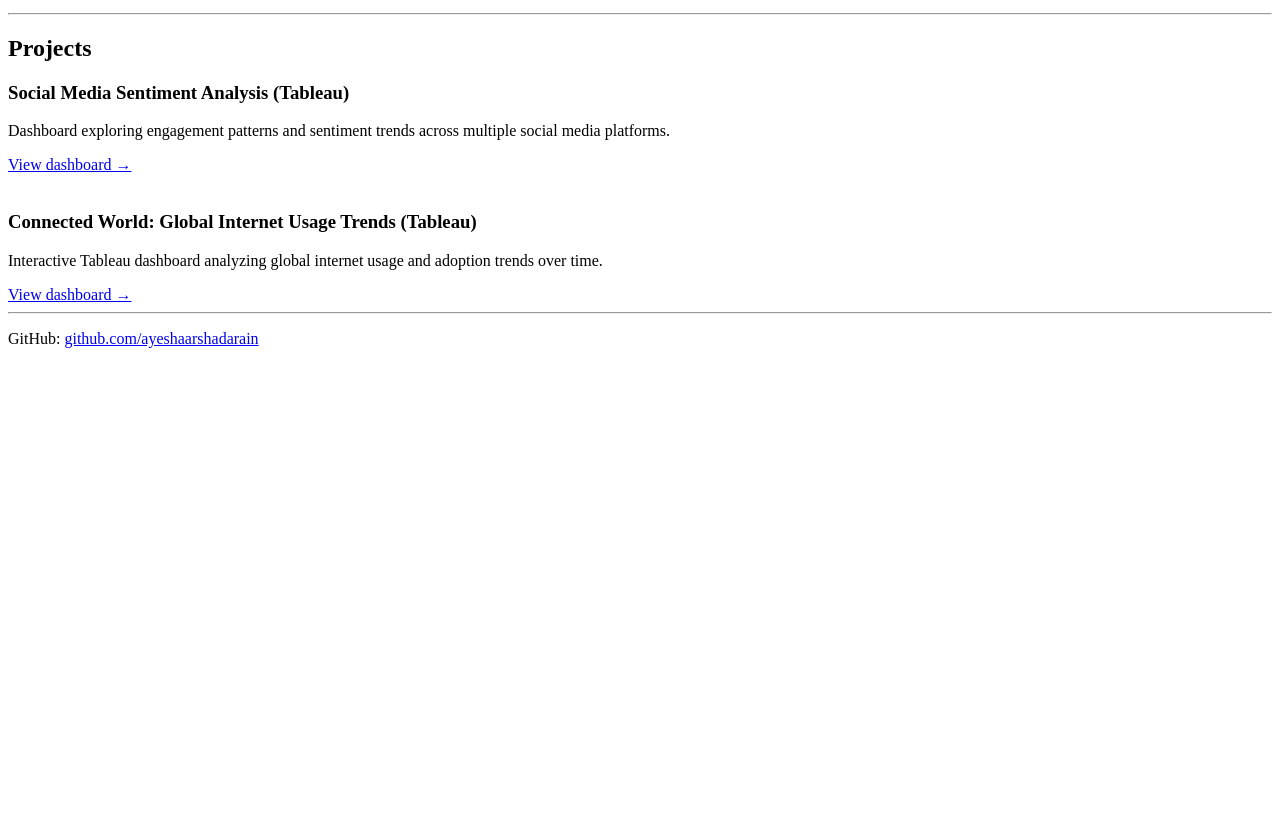
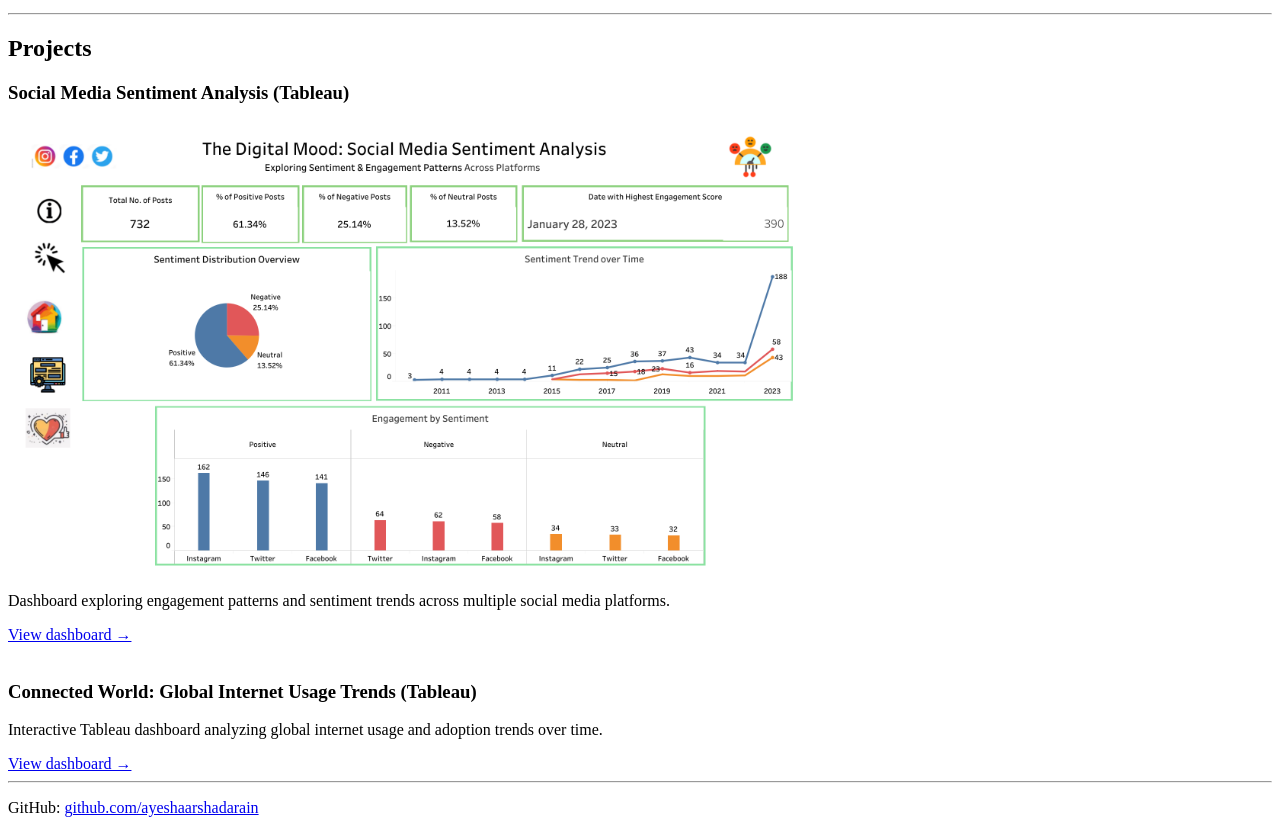
Before and after one commit to ayeshaarshadarain/ayeshaarshadarain.github.io, a plain HTML site: page index.html in a window 1280 px wide. Shown: the part 101-934 px from the top of the page. Before the commit the page ends 800 px from the top, so only its background shows below. Drawn offline with Linux system fonts and the light colour scheme.

Commit message:
Display sentiment dashboard image
Added an image for the Social Media Sentiment Analysis project.

```diff
--- a/index.html
+++ b/index.html
@@ -14,6 +14,10 @@
 
   <div>
     <h3>Social Media Sentiment Analysis (Tableau)</h3>
+    <img src="assets/images/Sentiment_overview.png"
+     alt="Social Media Sentiment Analysis Dashboard Overview"
+     width="800">
+
     <p>
       Dashboard exploring engagement patterns and sentiment trends
       across multiple social media platforms.
```
